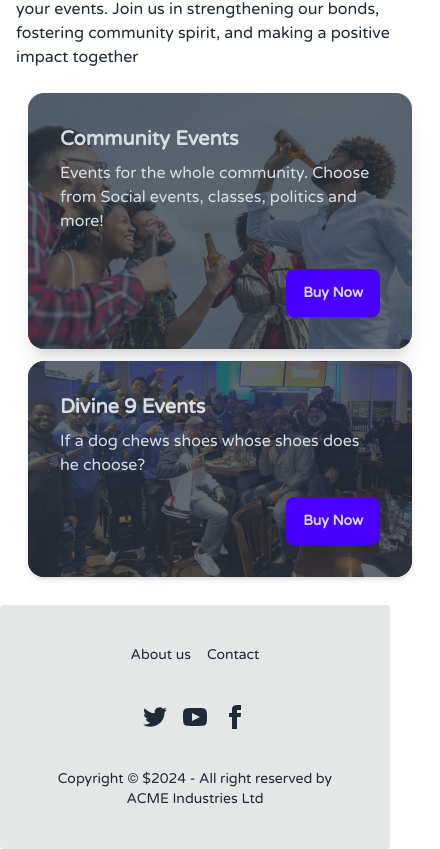
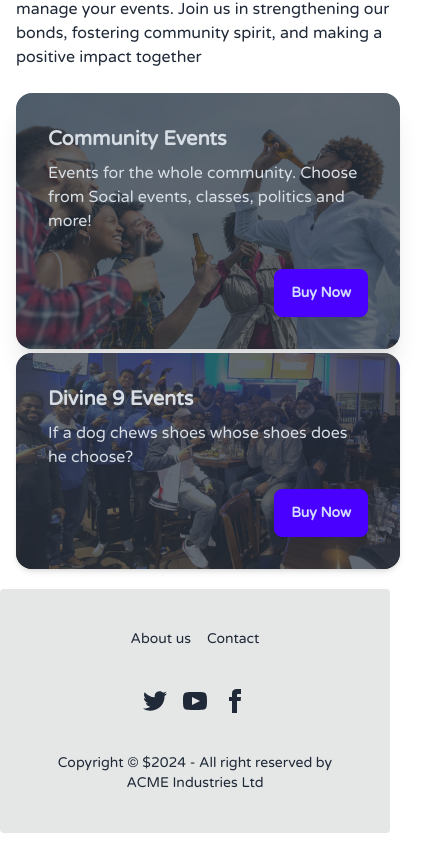
Before and after one commit to christprix/GatherGreek, a Next.js app: page /create_event in a window 390 px wide. Shown: the part 598-1447 px from the top of the page, 440 px wide, since content can reach past the window. Built offline with nearby package versions, Linux system fonts and the light colour scheme; no server answers.

Commit message:
style change

```diff
--- a/src/app/create_event/page.tsx
+++ b/src/app/create_event/page.tsx
@@ -37,7 +37,10 @@ export default async function Page() {
                   </div>
                 </div>
               </Link>
-              <Link href={"/create_event/verified_form"} className="m-3">
+              <Link
+                href={"/create_event/verified_form"}
+                className="my-1 md:my-0"
+              >
                 <div className="card bg-base-100 image-full w-96 shadow-md">
                   <figure>
                     <img src={sigmabrotherhood.src} alt="Shoes" />
--- a/src/app/event/[eventid]/page.tsx
+++ b/src/app/event/[eventid]/page.tsx
@@ -83,7 +83,7 @@ export default async function EventDetails({
                 </div>
               </div>
               <div className="flex flex-col">
-                <div className={`flex flex-col`}>
+                <div className={`flex flex-col my-10`}>
                   <p className={`text-3xl flex flex-col ${anton.className}`}>
                     Date and Time
                   </p>
@@ -98,7 +98,7 @@ export default async function EventDetails({
                     4pm - 5pm EST
                   </p>
                 </div>
-                <div className="flex flex-col">
+                <div className="flex flex-col my-10">
                   <p className={`text-3xl ${anton.className}`}>Location</p>
                   <p className="flex">
                     <div className="text-xl">
@@ -110,19 +110,19 @@ export default async function EventDetails({
                     {dbevent.location}
                   </p>
                 </div>
-                <div className="flex flex-col">
+                <div className="flex flex-col my-10">
                   <p className={`text-3xl ${anton.className}`}>
                     About This Event
                   </p>
                   <p>{dbevent.description}</p>
                 </div>
-                <div className="flex flex-col">
+                <div className="flex flex-col my-10">
                   <p className={`text-3xl ${anton.className}`}>Tags</p>
                   <button className="rounded-lg w-fit p-1 hover:bg-base-200 bg-base-300">
                     {dbevent.tag}
                   </button>
                 </div>
-                <div className="flex flex-col">
+                <div className="flex flex-col my-10">
                   <p className={`text-3xl ${anton.className}`}>Price</p>
                   <p>{dbevent.priceInCents}</p>
                 </div>
```
